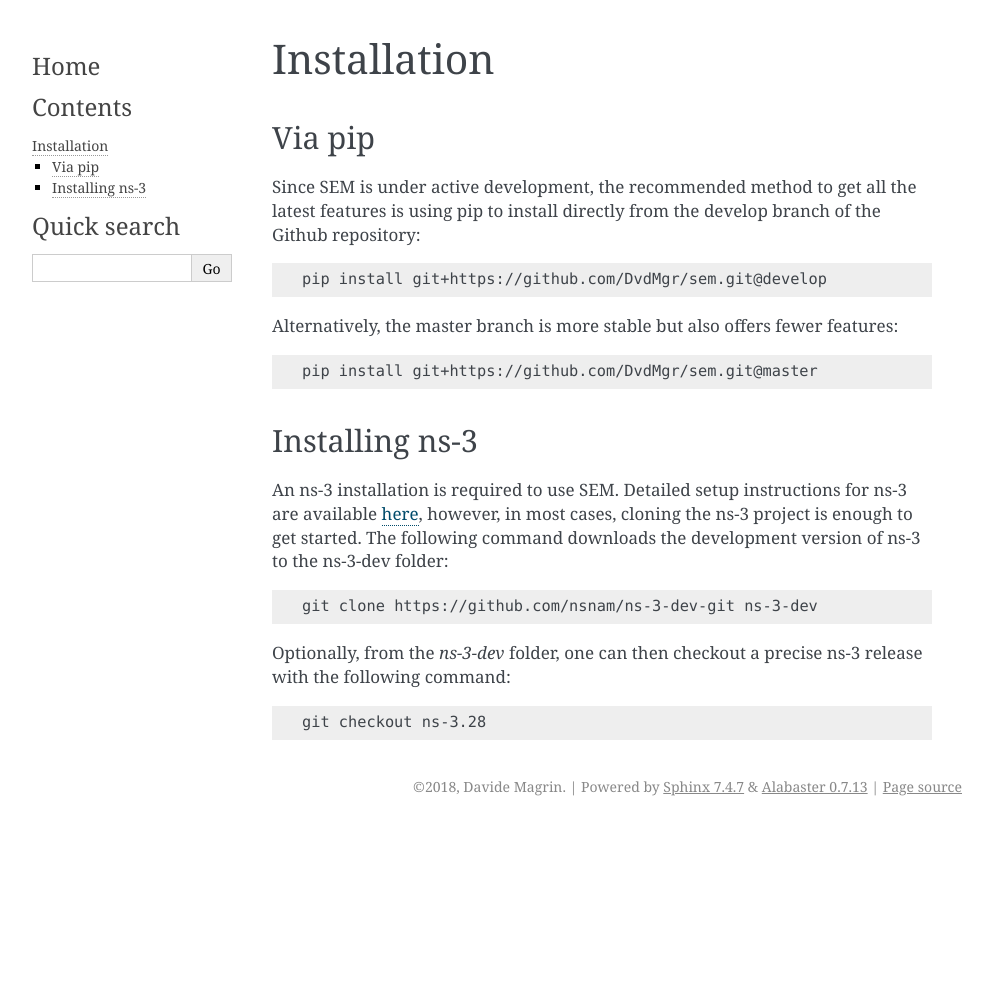
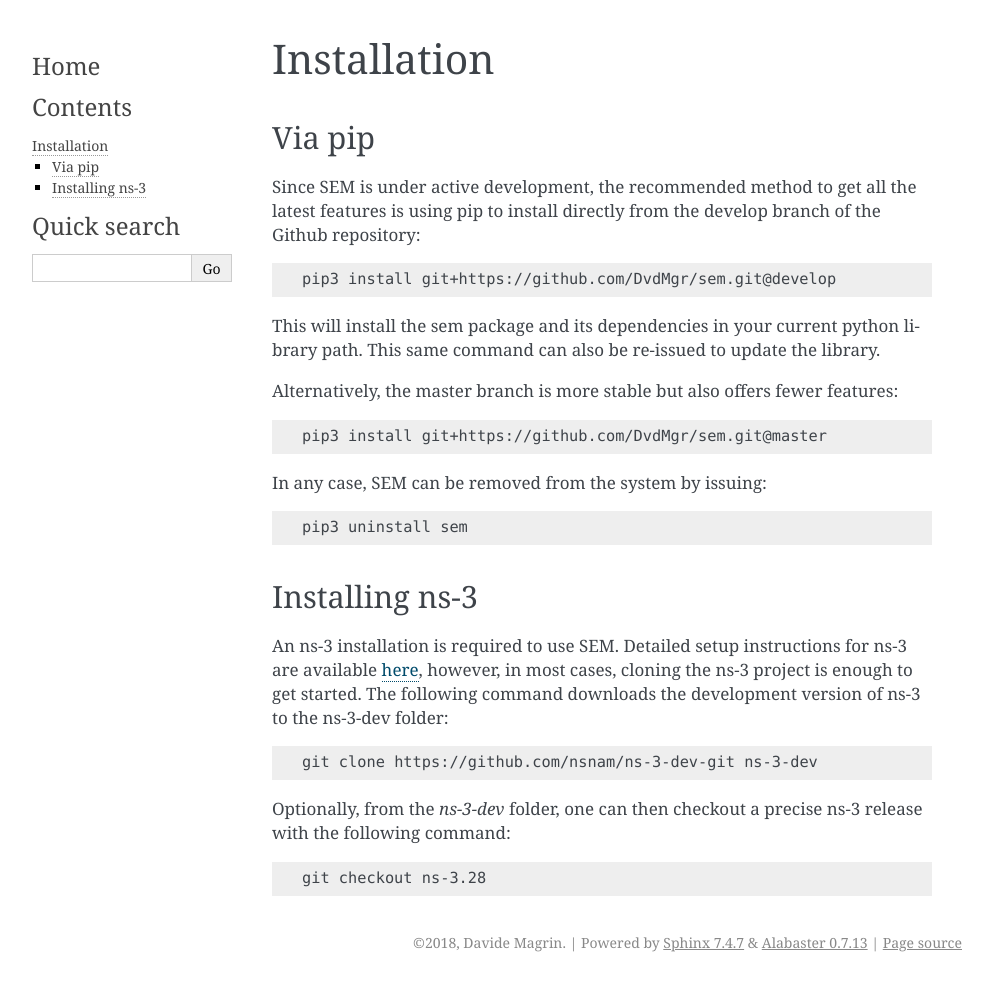
Before and after one commit to signetlabdei/sem, a Sphinx documentation site: the page built from docs/installation.rst, in a window 1280 px wide. Shown: the whole page, without its empty margins (148-1141 px from the left). Built offline with Sphinx 7.4.7, drawn with Linux system fonts in a browser that asks for light colours; before the commit the page ends 900 px from its top, so only the background shows below that.

Commit message:
Update documentation with removal and update instructions

```diff
--- a/docs/installation.rst
+++ b/docs/installation.rst
@@ -10,13 +10,22 @@ Github repository:
 
 .. code:: bash
 
-  pip install git+https://github.com/DvdMgr/sem.git@develop
+  pip3 install git+https://github.com/DvdMgr/sem.git@develop
+
+This will install the sem package and its dependencies in your current python
+library path. This same command can also be re-issued to update the library.
 
 Alternatively, the master branch is more stable but also offers fewer features:
 
 .. code:: bash
 
-  pip install git+https://github.com/DvdMgr/sem.git@master
+  pip3 install git+https://github.com/DvdMgr/sem.git@master
+
+In any case, SEM can be removed from the system by issuing:
+
+.. code:: bash
+
+  pip3 uninstall sem
 
 Installing ns-3
 ---------------
```
